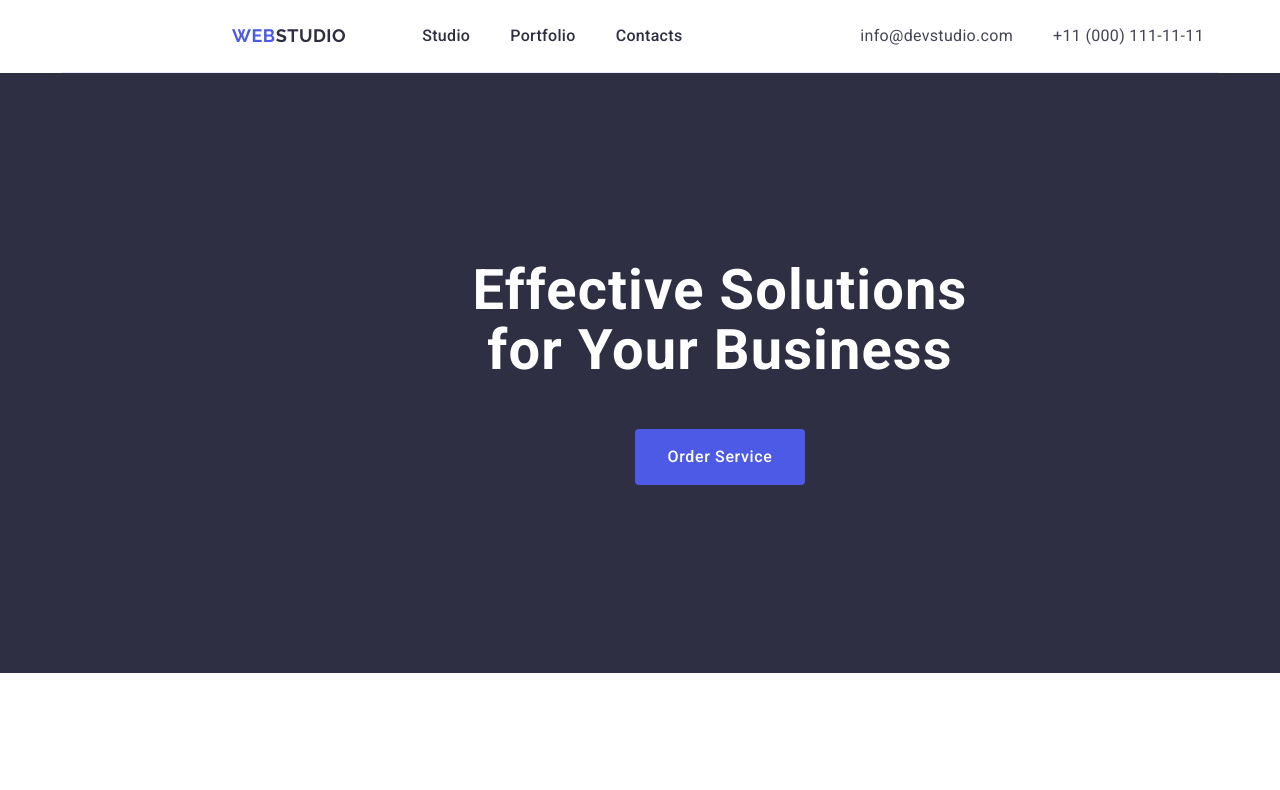
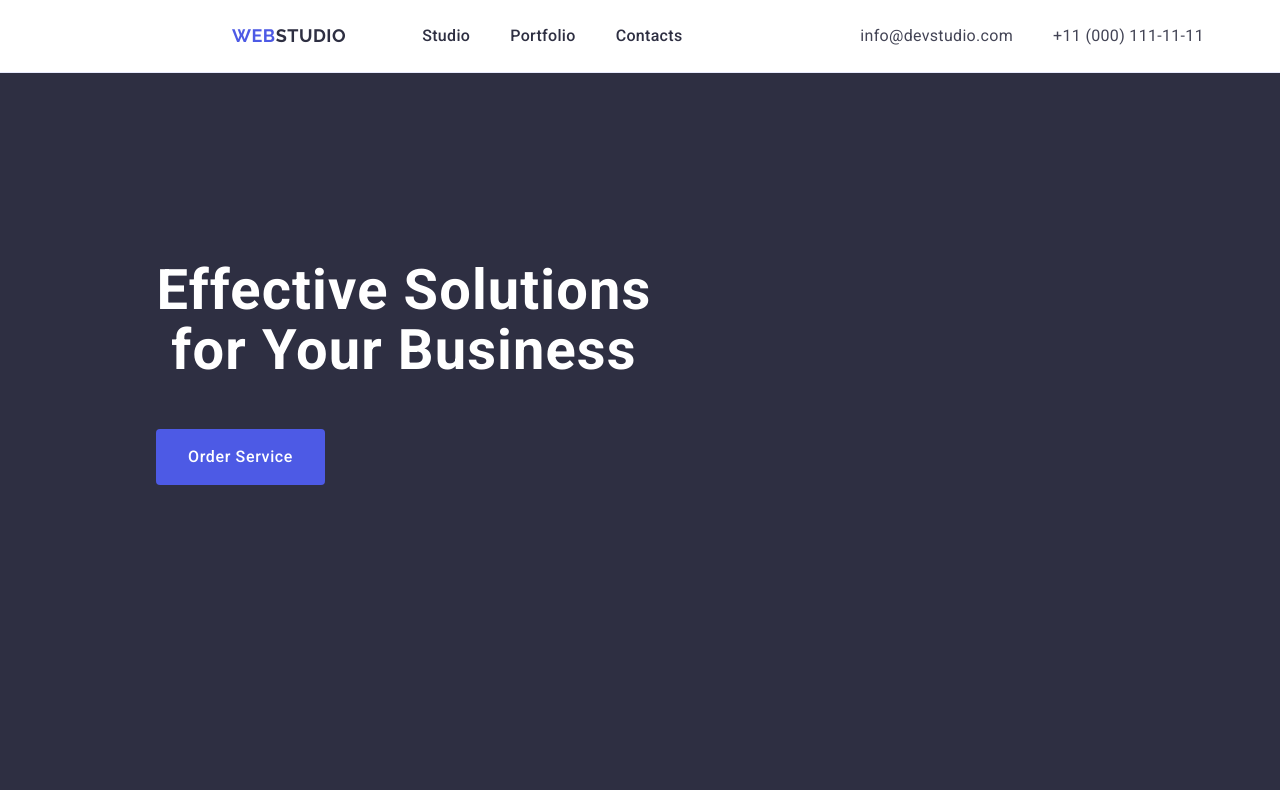
Before and after one commit to DyenyezhkaAleksandr/goit-markup-home-work-03, a plain HTML site: page index.html in a window 1280 px wide. Shown: the top 790 px of the page. Drawn offline with nearby package versions, Linux system fonts and the light colour scheme.

Commit message:
add flexbox 2

```diff
--- a/css/style.css
+++ b/css/style.css
@@ -44,12 +44,12 @@ span {
 }
 /* Header styles */
 .header {
+  border-bottom: 1px solid #e7e9fc;
 }
 .header-container {
   display: flex;
   justify-content: space-between;
   align-items: center;
-  border-bottom: 1px solid var(--CORNFLOWER, #e7e9fc);
 }
 .header-nav {
   display: flex;
@@ -115,6 +115,7 @@ span {
   display: flex;
   flex-direction: column;
   align-items: center;
+  padding: 188px 0;
 }
 .header-box-content {
   color: #ffffff;
@@ -123,7 +124,7 @@ span {
   font-weight: 700;
   line-height: 1.07;
   letter-spacing: 0.02em;
-  padding-top: 188px;
+  max-width: 496px;
 }
 .header-box-button {
   color: #ffffff;
@@ -141,6 +142,7 @@ span {
   padding: 16px 32px;
   border: none;
   border-radius: 4px;
+  display: block;
 }
 .header-box-button:hover {
   background-color: #404bbf;
--- a/index.html
+++ b/index.html
@@ -56,11 +56,13 @@
     <main class="main">
       <!-- section1 -->
       <section class="header-box">
-        <h1 class="header-box-content">
-          Effective Solutions<br />
-          for Your Business
-        </h1>
-        <button class="header-box-button" type="button">Order Service</button>
+        <div class="container header-box-container">
+          <h1 class="header-box-content">
+            Effective Solutions<br />
+            for Your Business
+          </h1>
+          <button class="header-box-button" type="button">Order Service</button>
+        </div>
       </section>
       <!-- section2 -->
       <section class="advantages">
```
